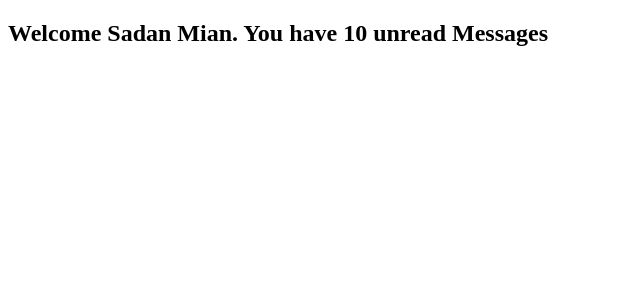
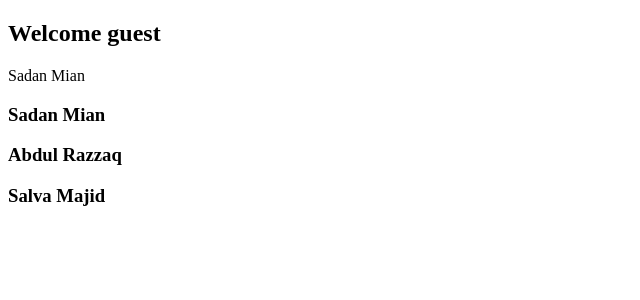
Before and after one commit to sadanmian/react-ts, a React (Vite) app: page / in a window 1280 px wide. Shown: the top 300 px of the page, without its empty margins (0-640 px from the left). Built offline with nearby package versions, Linux system fonts and the light colour scheme.

Commit message:
4 - Basic Props

```diff
--- a/src/App.tsx
+++ b/src/App.tsx
@@ -1,9 +1,23 @@
 import { Greet } from "./components/Greet";
+import { Person } from "./components/Person";
+import { PersonList } from "./components/PersonList";
 
 function App() {
+  const personName = {
+    first: "Sadan",
+    last: "Mian",
+  };
+
+  const nameList = [
+    { first: "Sadan", last: "Mian" },
+    { first: "Abdul", last: "Razzaq" },
+    { first: "Salva", last: "Majid" },
+  ];
   return (
     <div>
-      <Greet name="Sadan Mian" />
+      <Greet name="Sadan Mian" messageCount={20} isLoggedIn={false} />
+      <Person name={personName} />
+      <PersonList names={nameList} />
     </div>
   );
 }
--- a/src/components/Greet.tsx
+++ b/src/components/Greet.tsx
@@ -1,7 +1,15 @@
 type GreetProps = {
   name: string;
+  messageCount: number;
+  isLoggedIn: boolean;
 };
 
 export const Greet = (props: GreetProps) => {
-  return <h2>Welcome {props.name}. You have 10 unread Messages</h2>;
+  return (
+    <h2>
+      {props.isLoggedIn
+        ? `Welcome ${props.name}. You have ${props.messageCount} unread Messages`
+        : "Welcome guest"}
+    </h2>
+  );
 };
--- /dev/null
+++ b/src/components/Person.tsx
@@ -0,0 +1,13 @@
+type PersonProps = {
+  name: {
+    first: string;
+    last: string;
+  };
+};
+export const Person = ({ name }: PersonProps) => {
+  return (
+    <div>
+      {name.first} {name.last}
+    </div>
+  );
+};
--- /dev/null
+++ b/src/components/PersonList.tsx
@@ -0,0 +1,14 @@
+type PersonListProps = {
+  names: { first: string; last: string }[];
+};
+export const PersonList = ({ names }: PersonListProps) => {
+  return (
+    <div>
+      {names.map((e, i) => (
+        <h3 key={i}>
+          {e.first} {e.last}
+        </h3>
+      ))}
+    </div>
+  );
+};
```
